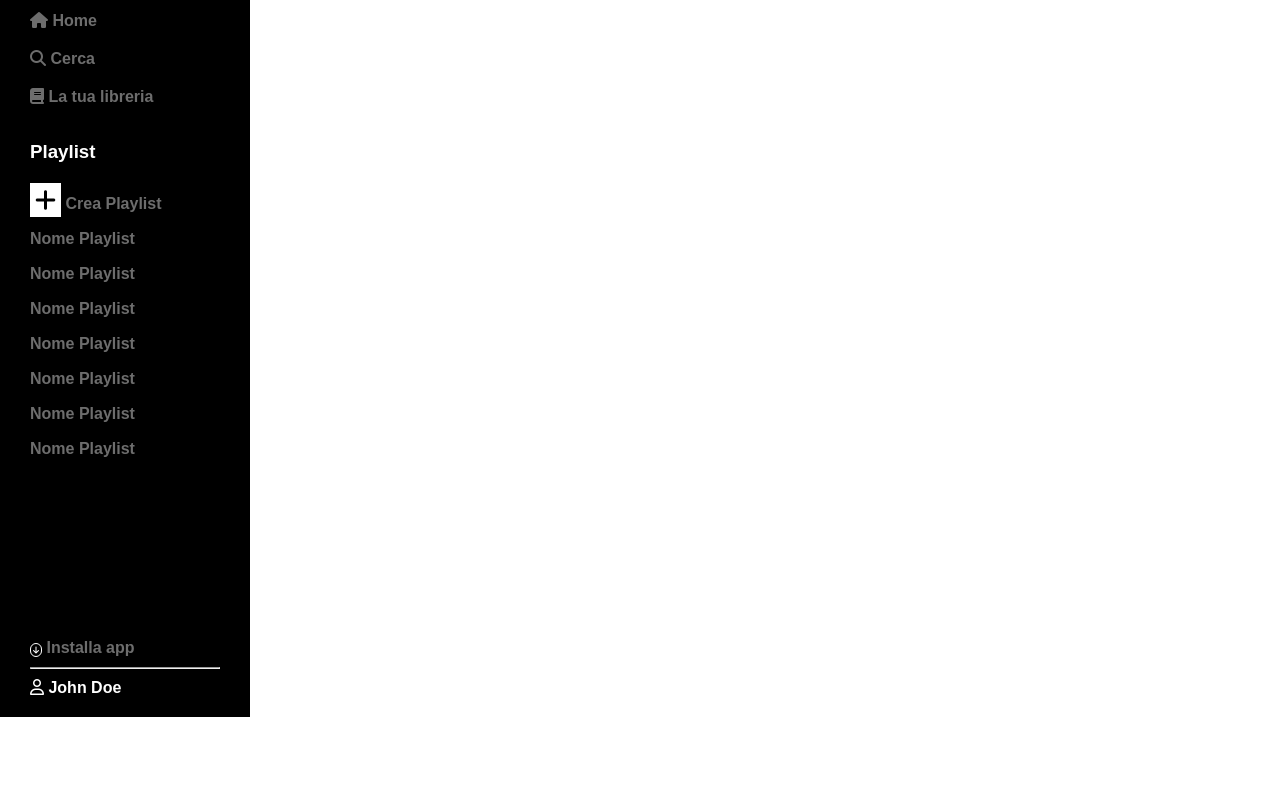
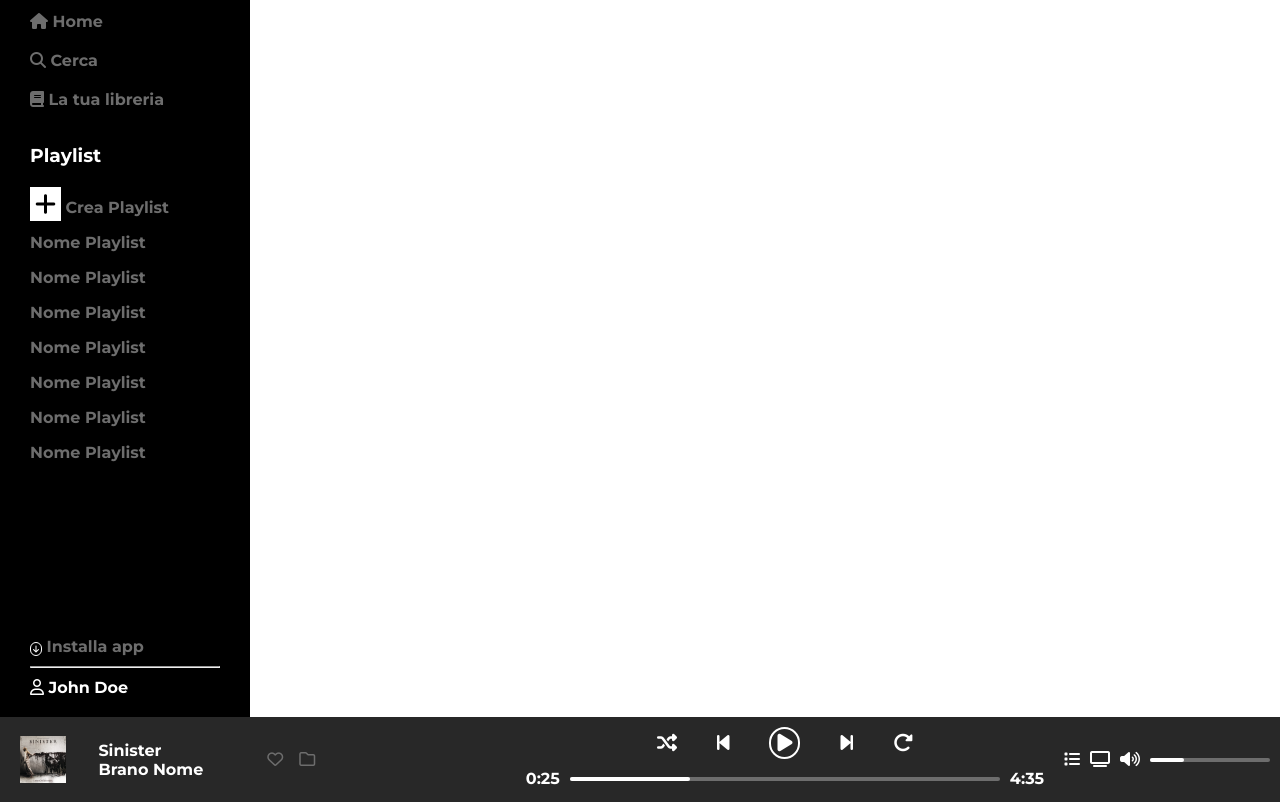
Before and after one commit to Lorenzo-Malatesta99/html-css-spotifyweb, a plain HTML site: page index.html in a window 1280 px wide. Shown: the part 83-885 px from the top of the page. Before the commit the page ends 800 px from the top, so only its background shows below. Drawn offline with Linux system fonts and the light colour scheme.

Commit message:
ADD music player

```diff
--- a/index.html
+++ b/index.html
@@ -2,32 +2,39 @@
 <html lang="en">
 
 <head>
-    <meta charset="UTF-8">
-    <meta name="viewport" content="width=device-width, initial-scale=1.0">
+    <meta charset="UTF-8" />
+    <meta name="viewport" content="width=device-width, initial-scale=1.0" />
     <title>Spotifyweb</title>
-    <link rel="stylesheet" href="./style.css">
+    <link rel="stylesheet" href="./style.css" />
     <script src="https://kit.fontawesome.com/d5c21fc1cb.js" crossorigin="anonymous"></script>
-    <link rel="preconnect" href="https://fonts.googleapis.com">
-    <link rel="preconnect" href="https://fonts.gstatic.com" crossorigin>
+    <link rel="preconnect" href="https://fonts.googleapis.com" />
+    <link rel="preconnect" href="https://fonts.gstatic.com" crossorigin />
     <link href="https://fonts.googleapis.com/css2?family=Montserrat:ital,wght@0,100..900;1,100..900&display=swap"
         rel="stylesheet" />
 </head>
 
 <body>
-    <header class="left-side">
     <div class="sidebar">
         <div class="container-nav">
             <div class="logo">
-                    <a href="#"><img src="./img/logo.svg" alt="Logo"></a>
+                <a href="#"><img src="./img/logo.svg" alt="Logo" /></a>
             </div>
             <ul class="nav">
-                    <li><a href="#"><i class="fa-solid fa-house"></i> Home</a></li>
-                    <li><a href="#"><i class="fa-solid fa-magnifying-glass"></i> Cerca</a></li>
-                    <li><a href="#"><i class="fa-solid fa-book"></i> La tua libreria</a></li>
+                <li>
+                    <a href="#"><i class="fa-solid fa-house"></i> Home</a>
+                </li>
+                <li>
+                    <a href="#"><i class="fa-solid fa-magnifying-glass"></i> Cerca</a>
+                </li>
+                <li>
+                    <a href="#"><i class="fa-solid fa-book"></i> La tua libreria</a>
+                </li>
             </ul>
             <h3>Playlist</h3>
             <ul class="playlist">
-                    <li><a href="#"><i class="fa-solid fa-plus"></i> Crea Playlist</a></li>
+                <li>
+                    <a href="#"><i class="fa-solid fa-plus"></i> Crea Playlist</a>
+                </li>
                 <li><a href="#">Nome Playlist</a></li>
                 <li><a href="#">Nome Playlist</a></li>
                 <li><a href="#">Nome Playlist</a></li>
@@ -41,13 +48,56 @@
             <div class="flex-instal">
                 <a href="#"><i class="fa-solid fa-arrow-down"></i> Installa app</a>
             </div>
-                <hr>
+            <hr />
             <div class="user">
                 <a href="#"><i class="fa-regular fa-user"></i> John Doe</a>
             </div>
         </div>
     </div>
-    </header>
+
+    <!-- music player -->
+
+    <div >
+        <div class="row music-player">
+            <div class="name-song">
+                <img class="cover" src="./img/sinister.jpeg" alt="album">
+                <div>
+                    <div>Sinister</div>
+                    <div>Brano Nome</div>
+                </div>
+                <div class="fldr-hrt">
+                    <button><i class="fa-regular fa-heart"></i></button>
+                    <button><i class="fa-regular fa-folder"></i></button>
+                </div>
+            </div>
+            <div class="player-bar">
+                <div class="player-ctrl">
+                    <button><i class="fa-solid fa-shuffle"></i></button>
+                    <button><i class="fa-solid fa-backward-step"></i></button>
+                    <button><i class="fa-solid fa-play"></i></button>
+                    <button><i class="fa-solid fa-forward-step"></i></button>
+                    <button><i class="fa-solid fa-rotate-right"></i></button>
+                </div>
+                <div class="time-ctrl">
+                    <div>0:25</div>
+                    <div class="line-down">
+                        <div class="line-up"></div>
+                    </div>
+                    <div>4:35</div>
+                </div>
+            </div>
+            <div class="volumes">
+                <div><i class="fa-solid fa-list"></i></div>
+                <div><i class="fa-solid fa-tv"></i></div>
+                <div><i class="fa-solid fa-volume-high"></i></div>
+                <div>
+                    <div class="line-volume">
+                        <div class="line-up"></div>
+                    </div>
+                </div>
+            </div>
+        </div>
+    </div>
 </body>
 
 </html>
--- a/style.css
+++ b/style.css
@@ -10,6 +10,15 @@ html {
   font-weight: 700;
   font-style: normal;
 }
+
+button {
+    background: none;
+    border: none;
+    font: inherit;
+    color: inherit;
+    cursor: pointer;
+}
+
 
 a {
   color: currentColor;
@@ -33,13 +42,7 @@ img {
 
 .row {
   display: flex;
-  flex-wrap: wrap;
-}
-
-body {
-  display: flex;
-  margin: 0;
-  font-family: Arial, sans-serif;
+  flex-wrap: nowrap;
 }
 
 .sidebar {
@@ -130,3 +133,88 @@ body {
     color: white;
     margin-bottom: 20px;
 }
+
+.music-player{
+    width: 100%;
+    background-color: rgba(40, 40, 40, 1);
+    color: white;
+    display: flex;
+    justify-content: space-between;
+}
+
+.cover{
+    width: 9%;
+    margin-left: 20px;
+}
+
+.name-song{
+    height: 85px;
+}
+
+.line-down{
+    width: 430px;
+    background-color: rgba(109, 109, 109, 1);
+    height: 4px;
+    border-radius: 999px;
+}
+.line-up{
+    width: 28%;
+    background-color: white;
+    height: 4px;
+    border-radius: 999px;
+}
+
+.line-volume{
+    width: 120px;
+    background-color: rgba(109, 109, 109, 1);
+    height: 4px;
+    border-radius: 999px;
+}
+
+.name-song{
+    display: flex;
+    align-items: center;
+    gap: 2rem;
+}
+
+.fldr-hrt{
+    margin-left: 2em;
+    display: flex;
+    gap: 1em;
+    color: rgba(109, 109, 109, 1);
+}
+
+.player-bar{
+    display: flex;
+    flex-direction: column;
+    align-items: center;
+    gap: 10px;
+    padding: 10px;
+
+}
+
+.player-ctrl{
+    display: flex;
+    align-items: center;
+    gap: 2em;
+    font-size: 20px;
+}
+
+.time-ctrl{
+    display: flex;
+    align-items: center;
+    gap: 10px;
+}
+
+.fa-play{
+    border: 2px solid;
+    border-radius: 999px;
+    padding: 4px 6px;
+}
+
+.volumes{
+    display: flex;
+    align-items: center;
+    gap: 10px;
+    padding: 10px;
+}
```
Lines whose indentation alone changed are shown as unchanged.
